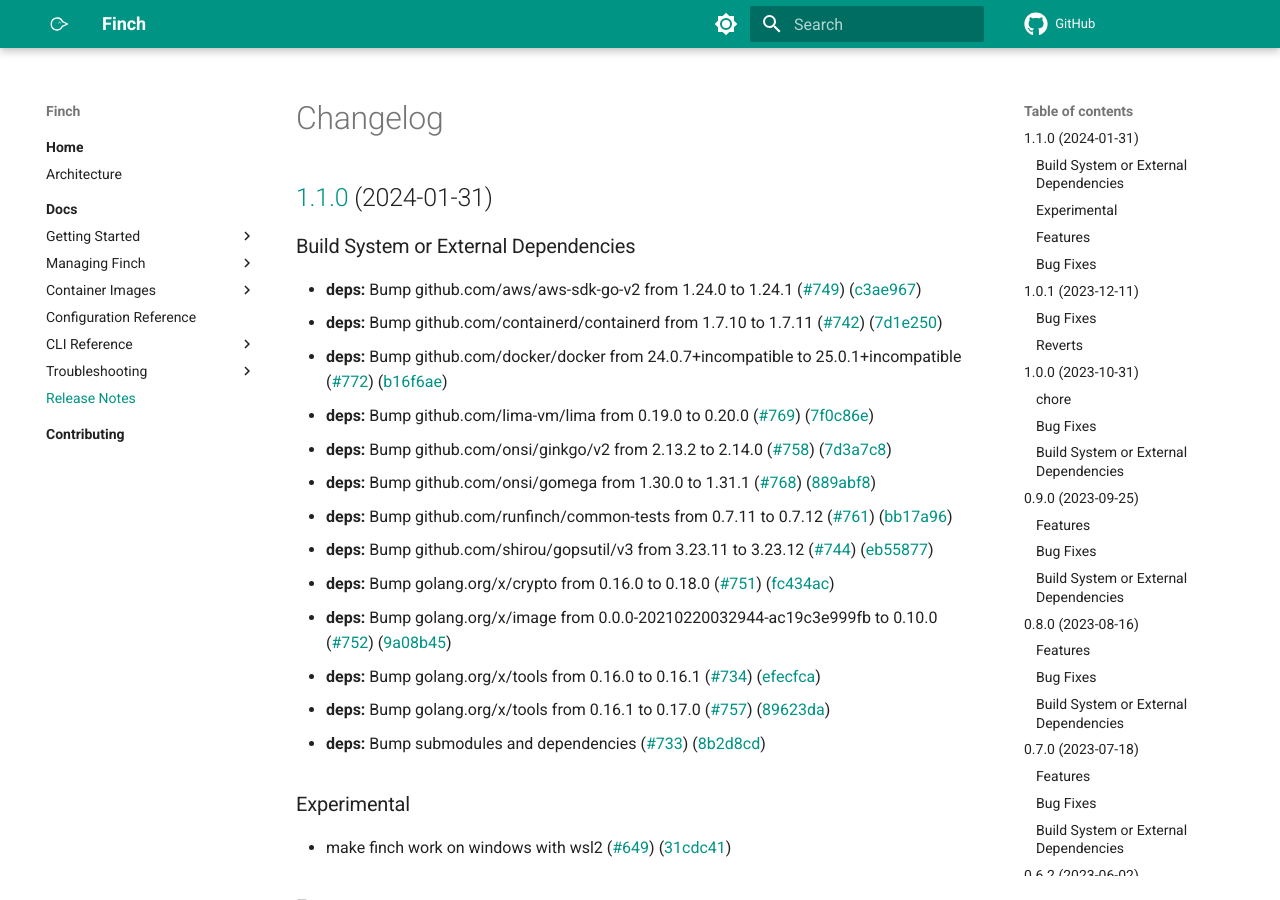
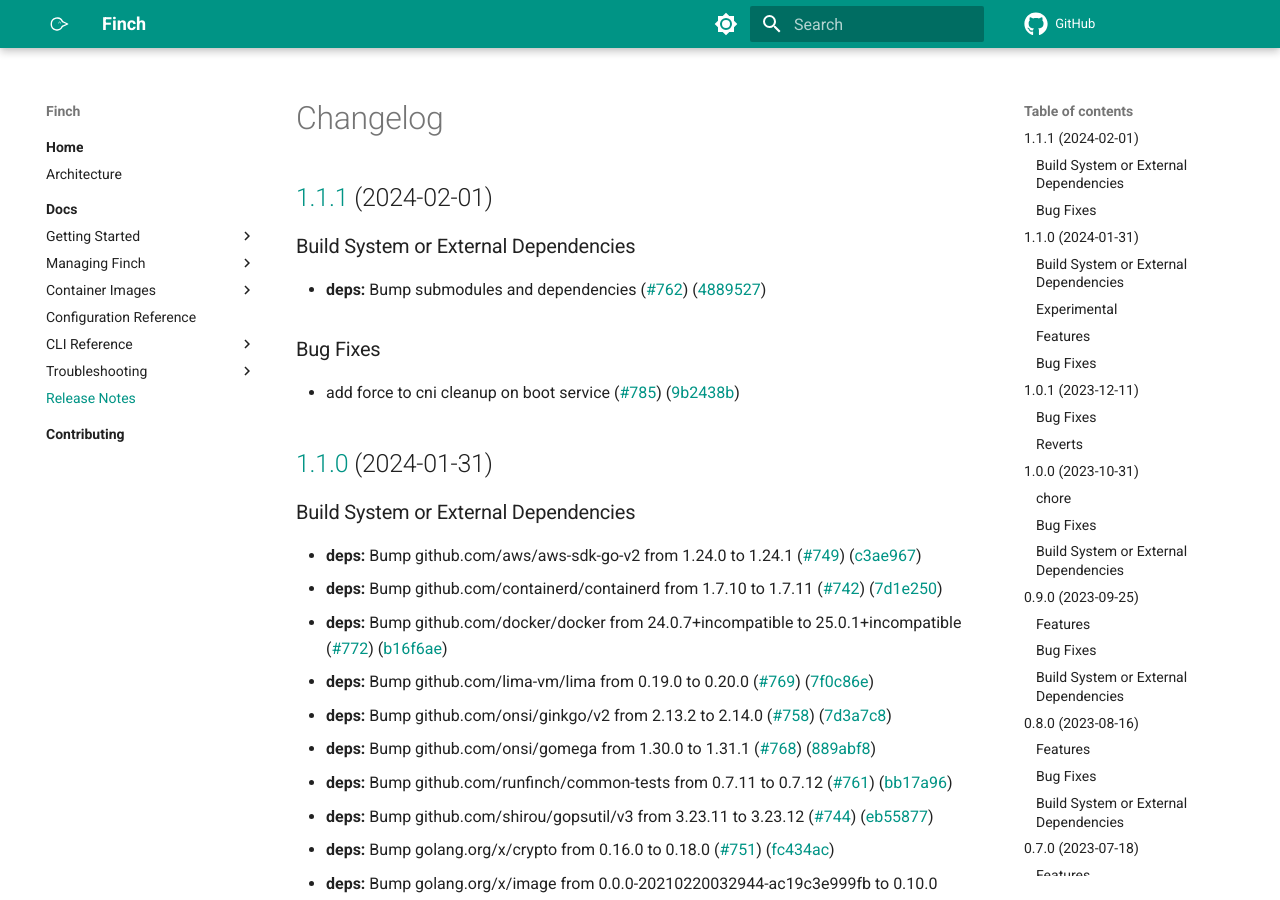
Before and after one commit to runfinch/finch-website, an MkDocs documentation site: the page built from docs/docs/changelog.md, in a window 1280 px wide and 900 px high. Built offline with MkDocs 1.6.1 and Material for MkDocs 9.7.7, drawn with Linux system fonts in a browser that asks for light colours; comment, search, counter and statistics services are not loaded.

Commit message:
[create-pull-request] automated change
Signed-off-by: GitHub <noreply@github.com>

```diff
--- a/docs/docs/changelog.md
+++ b/docs/docs/changelog.md
@@ -1,4 +1,16 @@
 # Changelog
+
+## [1.1.1](https://github.com/runfinch/finch/compare/v1.1.0...v1.1.1) (2024-02-01)
+
+
+### Build System or External Dependencies
+
+* **deps:** Bump submodules and dependencies ([#762](https://github.com/runfinch/finch/issues/762)) ([4889527](https://github.com/runfinch/finch/commit/4889527dae6494509fce0b3fefc4ac890d113f11))
+
+
+### Bug Fixes
+
+* add force to cni cleanup on boot service ([#785](https://github.com/runfinch/finch/issues/785)) ([9b2438b](https://github.com/runfinch/finch/commit/9b2438b5827706b134bb791a78643af37854b377))
 
 ## [1.1.0](https://github.com/runfinch/finch/compare/v1.0.1...v1.1.0) (2024-01-31)
 
```
